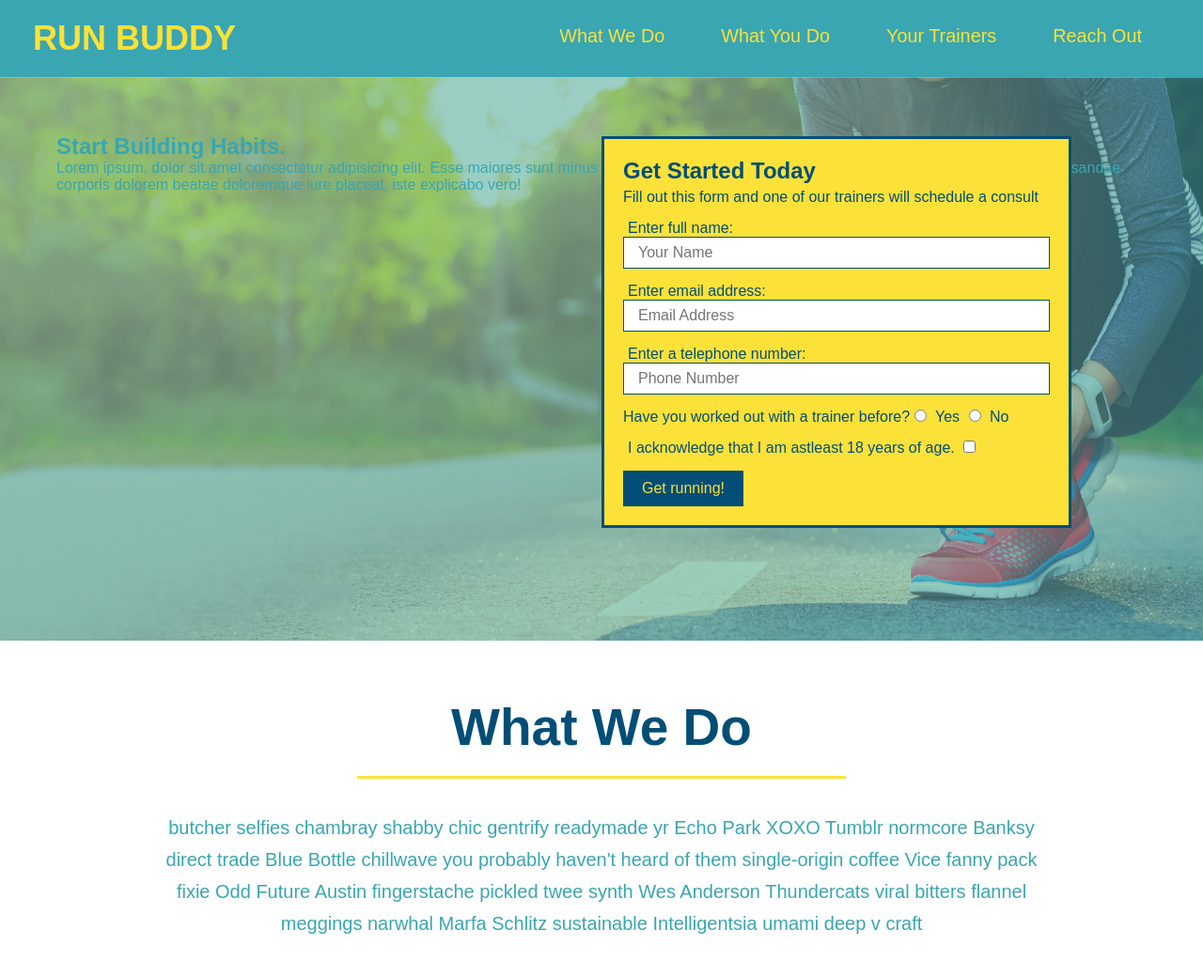
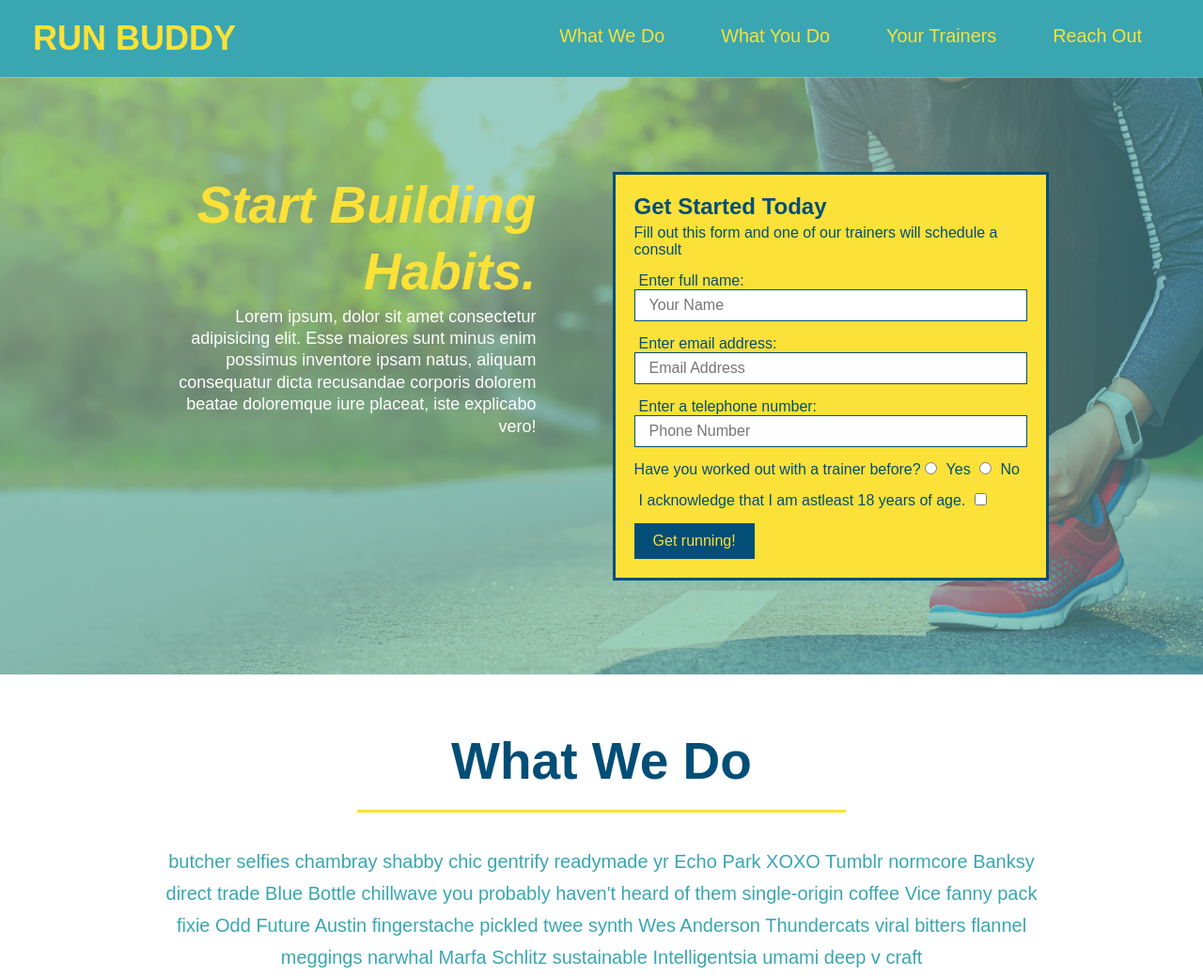
Before and after one commit to sophiehomer/run-buddy, a plain HTML site: page index.html in a window 1280 px wide. Shown: the top 1039 px of the page at 94% size. Drawn offline with Linux system fonts and the light colour scheme.

Commit message:
add flexbox to the hero

```diff
--- a/assets/css/style.css
+++ b/assets/css/style.css
@@ -51,20 +51,21 @@ header nav ul li a {
 
 /* footer styles start */
 footer {
+    display: flex;
+    justify-content: space-between;
+    flex-wrap: wrap;
     background: #fce138;
     width: 100%;
     padding: 40px 35px;
 }
 
 footer h2 {
-    display: inline;
     color:#024e76;
     font-size: 30px;
     margin: 0;
 }
 
 footer div {
-    float: right;
     line-height: 1.5;
     text-align: right;
 }
@@ -82,22 +83,36 @@ section {
 /* Hero Style Start */
 .hero {
     background-image: url("../images/hero-bg.jpg");
-    height: 600px;
     background-size: cover;
     background-position: center;
-    position: relative;
+    display: flex;
+    justify-content: center;
+    flex-wrap: wrap;
+}
+
+.hero-cta {
+    width: 35%;
+    text-align: right;
+    margin: 3.5%;
+    color: #fff;
+    font-size: 18px;
+    line-height: 1.3;
+}
+
+.hero-cta h2 {
+    font-style: italic;
+    font-size: 55px;
+    color: #fce138;
 }
 
 .hero-form {
     border: 3px solid #024e76;
     background-color: #fce138;
     padding: 20px;
-    width: 500px;
     color: #024e76;
-    position: absolute;
-    bottom: 120px;
-    right: 140px;
-}
+    width: 40%;
+    margin: 3.5%;
+  }
 
 .hero-form h3 {
     font-size: 24px;
@@ -282,3 +297,16 @@ section {
 }
 
 /* Reach Out Styles End */
+
+/* utilities */
+.text-left {
+    text-align: left;
+}
+
+.text-right {
+    text-align: right;
+}
+
+.flex-row {
+    display: flex;
+}
```
